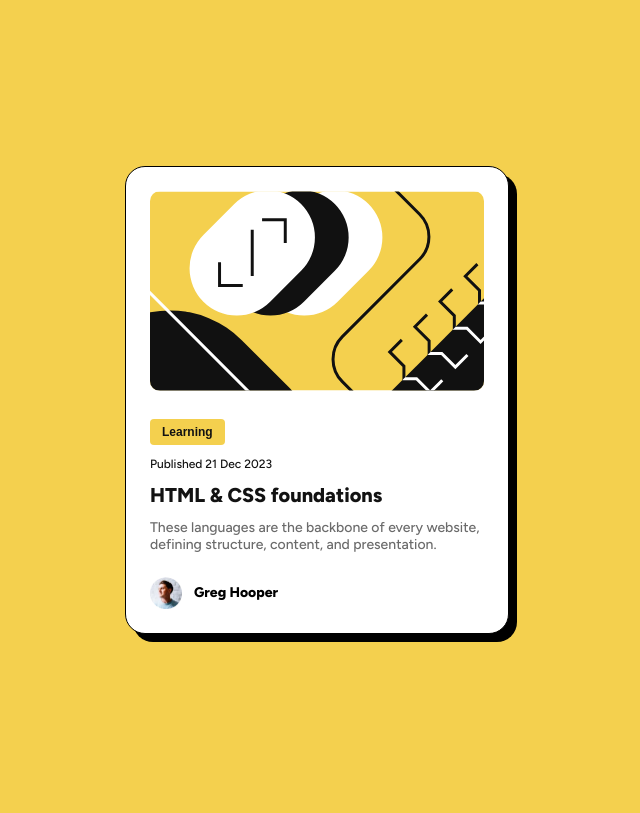
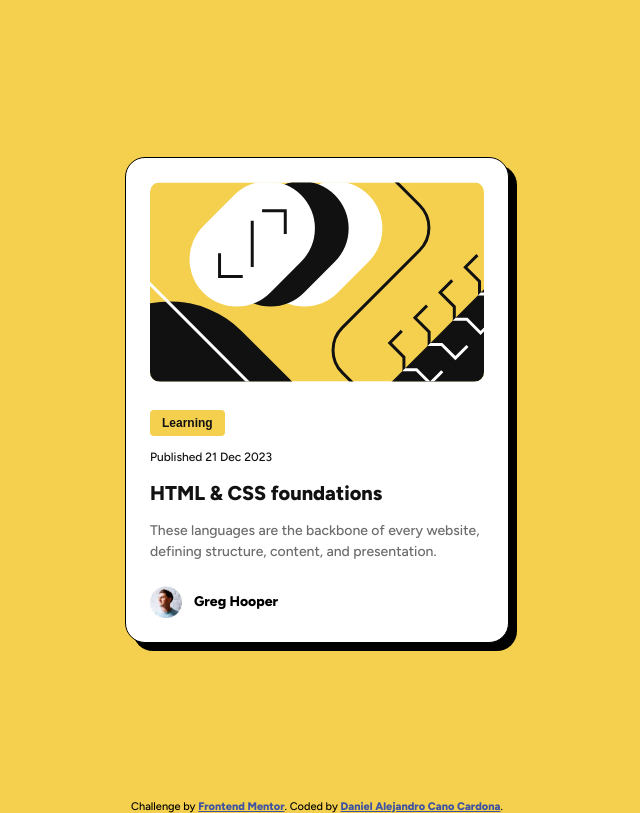
Before and after one commit to Dacardonac/fem-blog-preview-card, a website built with Vite: page index.html in a window 1280 px wide. Shown: the whole page, without its empty margins (323-963 px from the left). Built offline with nearby package versions, Linux system fonts and the light colour scheme.

Commit message:
style: line-height and user-select

```diff
--- a/assets/styles/components/card.scss
+++ b/assets/styles/components/card.scss
@@ -6,6 +6,7 @@
   padding: 1.5rem;
   box-shadow: 8px 8px 0 0 hsl(0, 0, 0);
   border: 1px solid #000000;
+  user-select: none;
 
   &__content {
     display: flex;
@@ -33,16 +34,21 @@
     width: fit-content;
     font-size: 0.75rem;
     line-height: 1.5;
+    user-select: text;
   }
 
   &__date {
     font-size: 0.75rem;
     color: var(--gray-950);
+    user-select: text;
+    line-height: 1.5;
   }
 
   &__title {
     color: var(--gray-950);
     font-size: 1.25rem;
+    user-select: text;
+    line-height: 1.5;
   }
 
   &__title:hover {
@@ -53,6 +59,8 @@
   &__description {
     color: var(--gray-500);
     font-size: 0.875rem;
+    user-select: text;
+    line-height: 1.5;
   }
 
   &__user {
@@ -60,10 +68,13 @@
     display: flex;
     align-items: center;
     font-weight: bold;
+    line-height: 1.5;
   }
   &__user p {
     font-size: 0.875rem;
     margin-left: 0.75rem;
+    user-select: text;
+    line-height: 1.5;
   }
   &__user img {
     width: 2rem;
--- a/index.html
+++ b/index.html
@@ -100,7 +100,7 @@
       </article>
     </main>
     <footer class="footer">
-      <!-- <div class="footer__attribution">
+      <div class="footer__attribution">
         Challenge by
         <a
           class="footer__link"
@@ -114,7 +114,7 @@
           target="_blank"
           >Daniel Alejandro Cano Cardona</a
         >.
-      </div> -->
+      </div>
     </footer>
   </body>
 </html>
```
